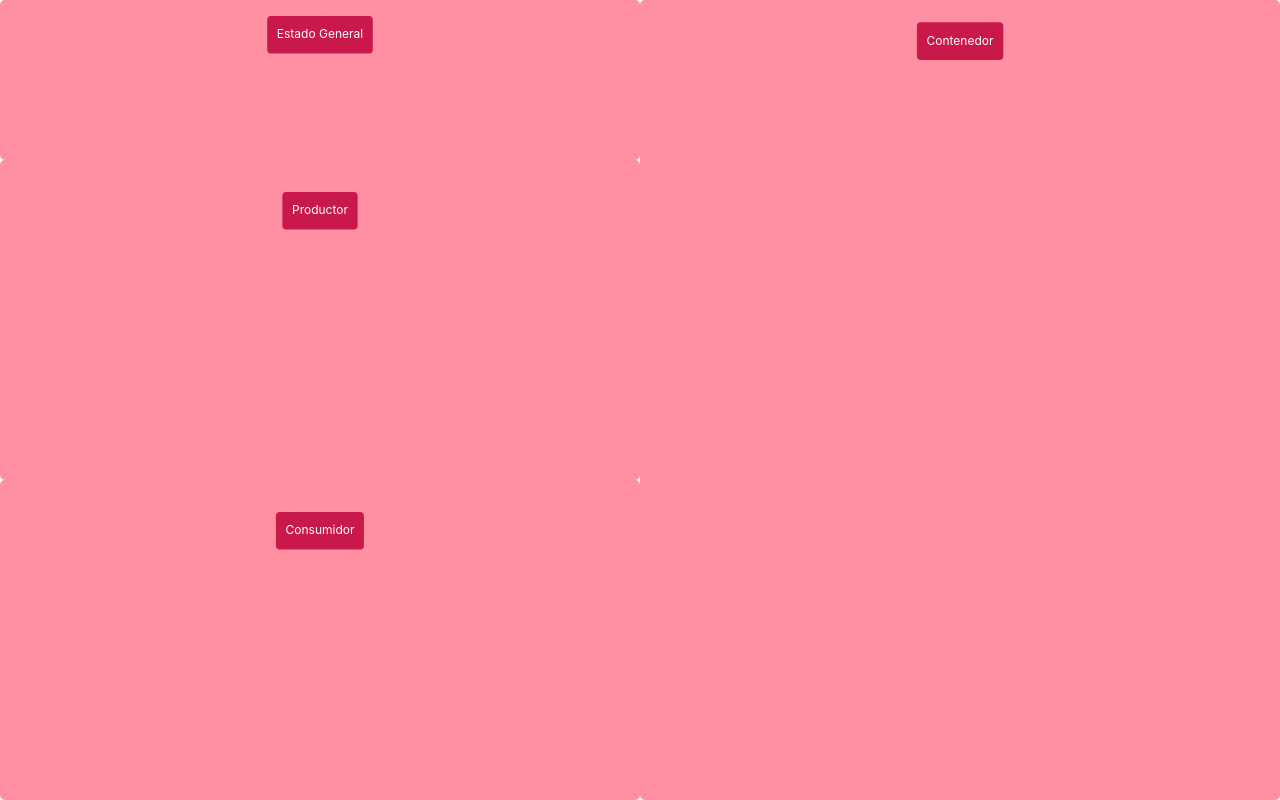
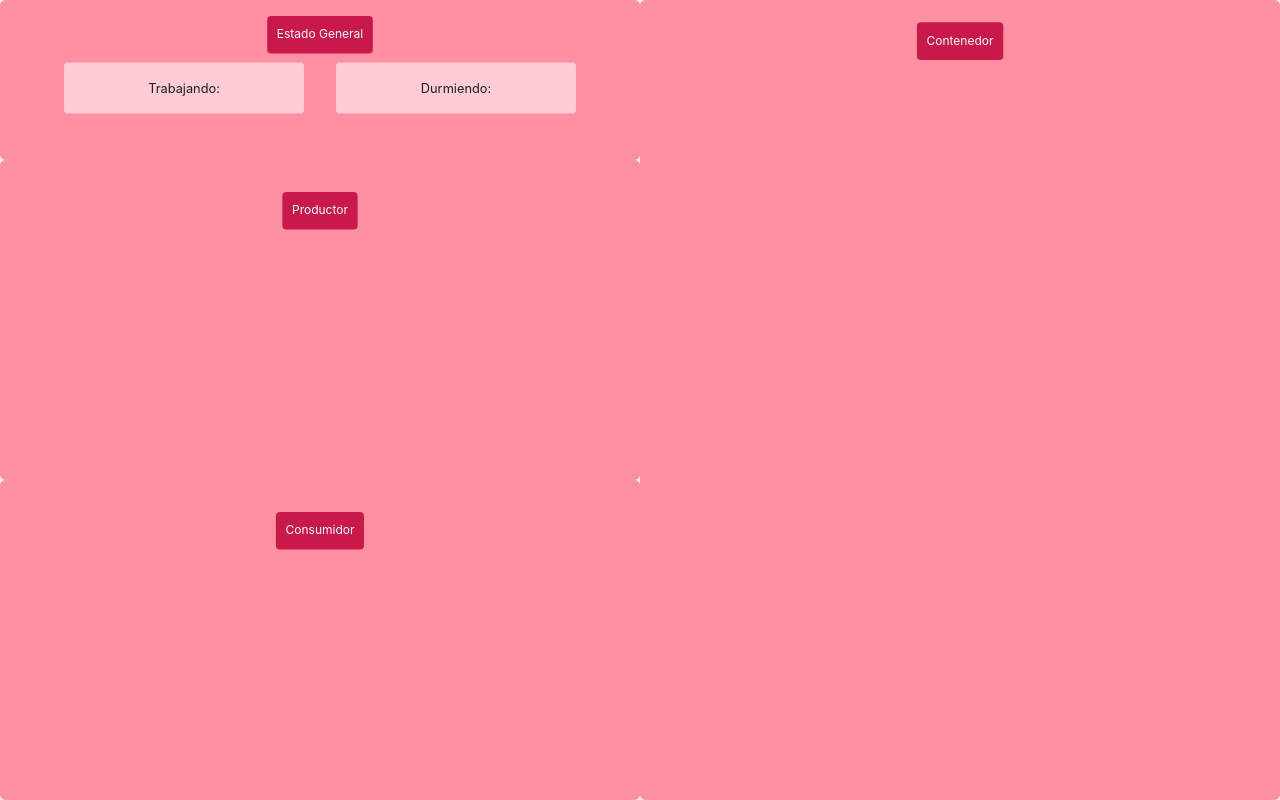
Before and after one commit to Alan-Rodz/SemSOTarea12, a Next.js app: page / in a window 1280 px wide. Built offline with nearby package versions, Linux system fonts and the light colour scheme.

Commit message:
seccion estado general

```diff
--- a/component/seccion/SeccionEstadoGeneral.tsx
+++ b/component/seccion/SeccionEstadoGeneral.tsx
@@ -1,14 +1,40 @@
-import { Box, Flex } from '@chakra-ui/react';
+import { Box, Center, Flex } from '@chakra-ui/react';
+
+import { GLOBAL_BORDER_RADIUS, GLOBAL_CONTENT_COLOR } from '../../pages';
 import { TituloSeccion } from './TituloSeccion';
 
 // ********************************************************************************
-export interface SeccionNuevosProps {};
-
+const fontSize = 16;
+export interface SeccionNuevosProps { };
 export const SeccionEstadoGeneral: React.FC<SeccionNuevosProps> = () => {
     return (
         <Box w={'100%'} h={'100%'} py={2} borderColor={'gray.300'}>
             <Flex mt={50} flexDir={'column'}>
                 <TituloSeccion nombreSeccion={`Estado General`} />
+                <Flex gap={10}>
+                    <Box
+                        backgroundColor={GLOBAL_CONTENT_COLOR}
+                        fontSize={fontSize}
+                        borderRadius={GLOBAL_BORDER_RADIUS}
+                        flexBasis={'50%'}
+                        padding={5}
+                    >
+                        <Center>
+                            Trabajando:
+                        </Center>
+                    </Box>
+                    <Box
+                        backgroundColor={GLOBAL_CONTENT_COLOR}
+                        fontSize={fontSize}
+                        flexBasis={'50%'}
+                        borderRadius={GLOBAL_BORDER_RADIUS}
+                        padding={5}
+                        >
+                        <Center>
+                            Durmiendo:
+                        </Center>
+                    </Box>
+                </Flex>
             </Flex>
         </Box>
     )
--- a/pages/index.tsx
+++ b/pages/index.tsx
@@ -14,6 +14,7 @@ import { SeccionContenedor } from '../component/seccion/SeccionContenedor';
 export const GLOBAL_COLOR = '#ff8fa3';
 export const GLOBAL_SECONDARY_COLOR = '#c9184a';
 export const GLOBAL_BG_GAP_COLOR = 'white';
+export const GLOBAL_CONTENT_COLOR = '#ffccd5';
 export const GLOBAL_BORDER_RADIUS = 5;
 
 
```
